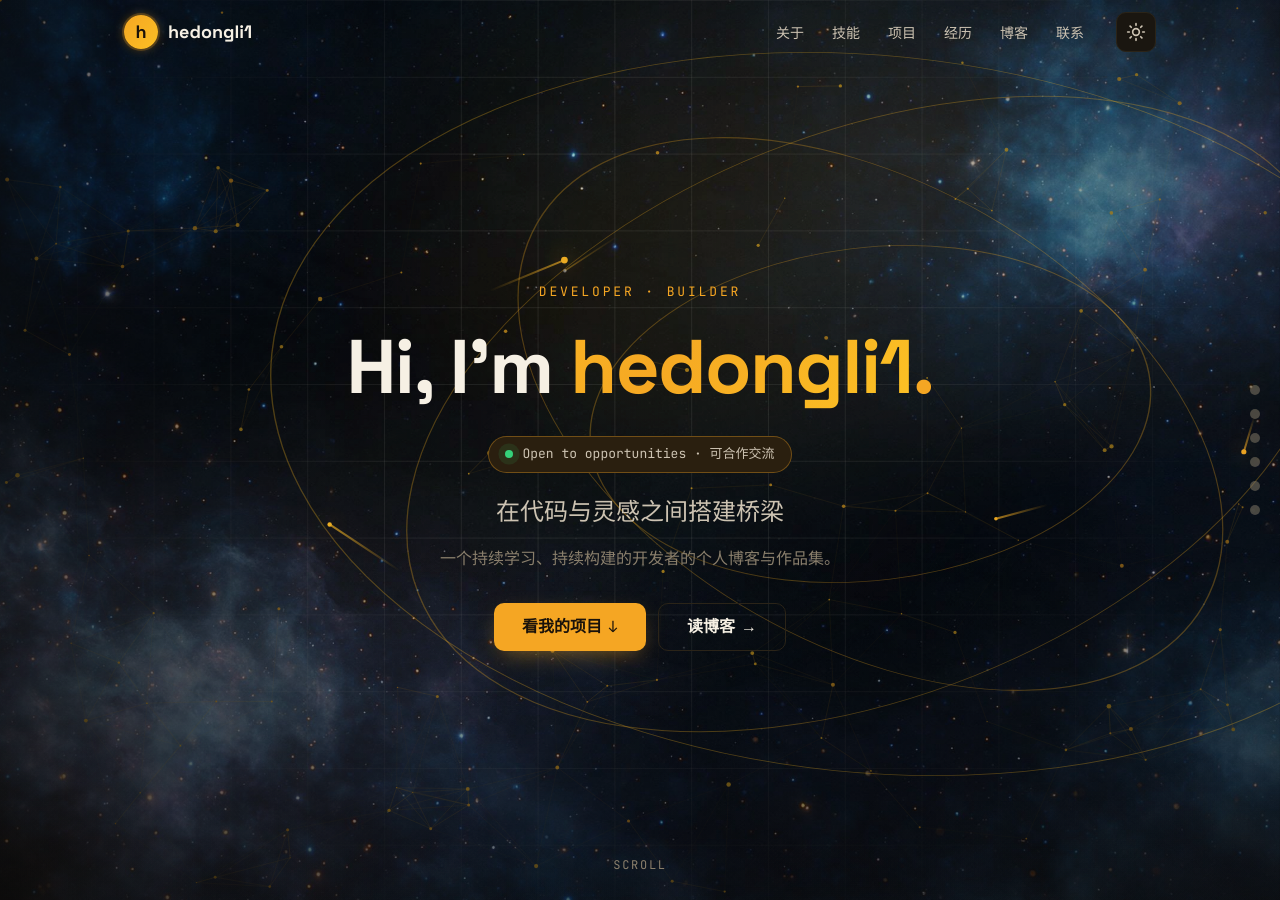
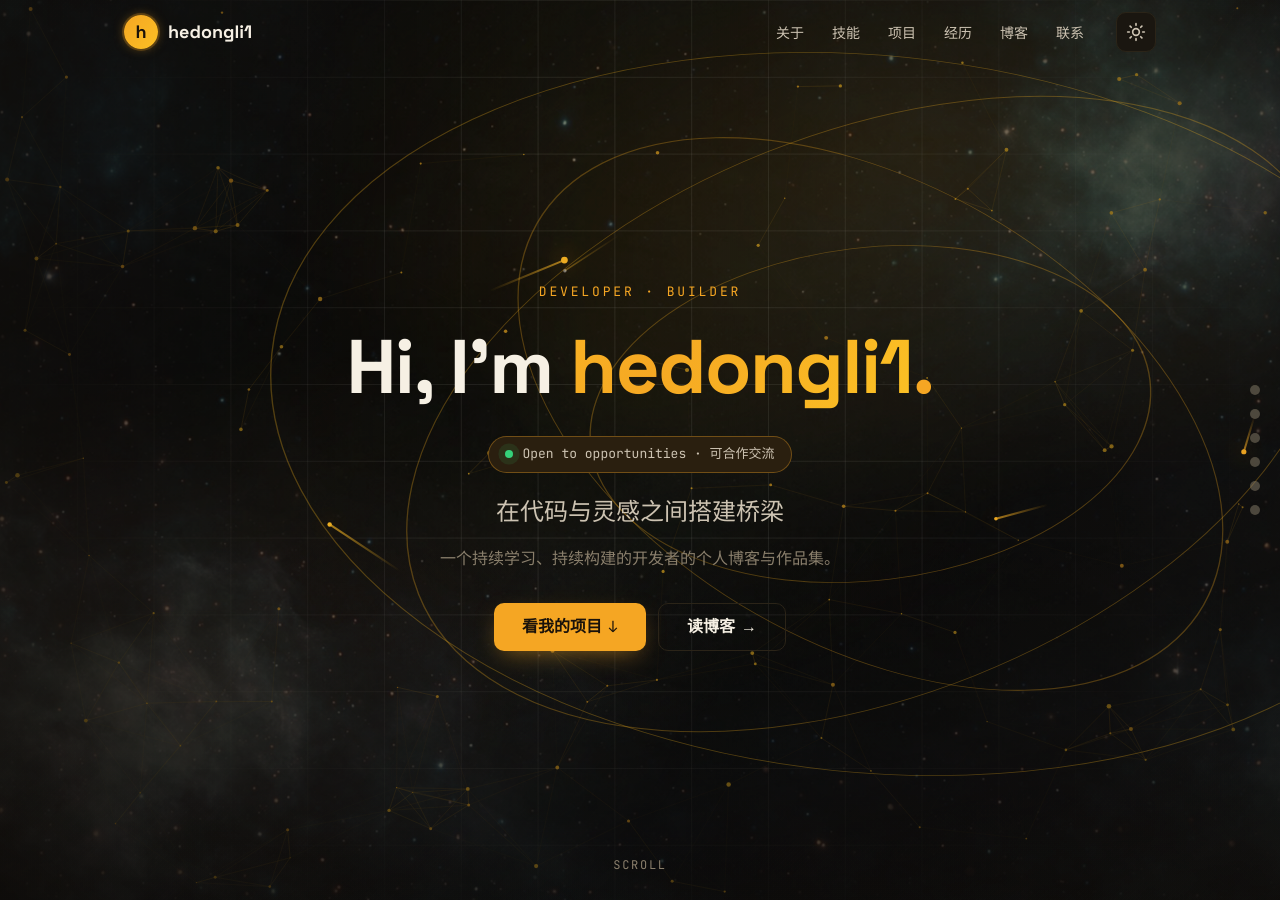
Before and after one commit to hedongli1/hedongli1.github.io, a Jekyll site: the page built from index.md, in a window 1280 px wide and 900 px high. Built offline with Jekyll 4.4.1, drawn with Linux system fonts in a browser that asks for light colours.

Commit message:
feat: 背景图加缓慢漂浮动画 + 金色调滤镜，统一到黑金配色
- .bg-image 加 bgDrift 36s 缓慢漂浮（Ken Burns）+ hue-rotate/sepia 滤镜压蓝调金
- ::after 加金色氛围叠加层，深蓝底统一压向黑金

Co-Authored-By: Claude <noreply@anthropic.com>

```diff
--- a/assets/css/main.css
+++ b/assets/css/main.css
@@ -108,12 +108,24 @@ img { max-width: 100%; display: block; }
 
 /* ---------- 全页固定背景（星云 + 星空粒子，铺满整页） ---------- */
 .bg-fx { position: fixed; inset: 0; z-index: 0; pointer-events: none; }
-/* 最底层：AI 生成的深色星云背景图（铺满 + 居中裁切） */
-.bg-image { position: absolute; inset: 0; z-index: 0;
+/* 最底层：AI 生成的深色星云背景图（铺满 + 居中裁切 + 缓慢漂浮 + 金色调滤镜） */
+.bg-image { position: absolute; inset: -5%; z-index: 0;
   background-image: url('/assets/images/bg-nebula.jpg');
   background-size: cover;
   background-position: center;
   background-repeat: no-repeat;
+  filter: saturate(.72) hue-rotate(-16deg) brightness(.82) sepia(.22);
+  animation: bgDrift 36s ease-in-out infinite alternate;
+}
+/* 图片之上的金色氛围叠加层：把深蓝底色统一压向黑金 */
+.bg-image::after { content: ''; position: absolute; inset: 0;
+  background:
+    radial-gradient(110% 80% at 50% 46%, rgba(13,11,9,.10) 0%, rgba(13,11,9,.66) 100%),
+    linear-gradient(120deg, rgba(245,166,35,.14) 0%, transparent 40%, rgba(251,146,60,.10) 100%);
+}
+@keyframes bgDrift {
+  0%   { transform: translate3d(0, 0, 0) scale(1.0); }
+  100% { transform: translate3d(-1.6%, -1.2%, 0) scale(1.08); }
 }
 .bg-nebula { position: absolute; inset: 0;
   background:
```
